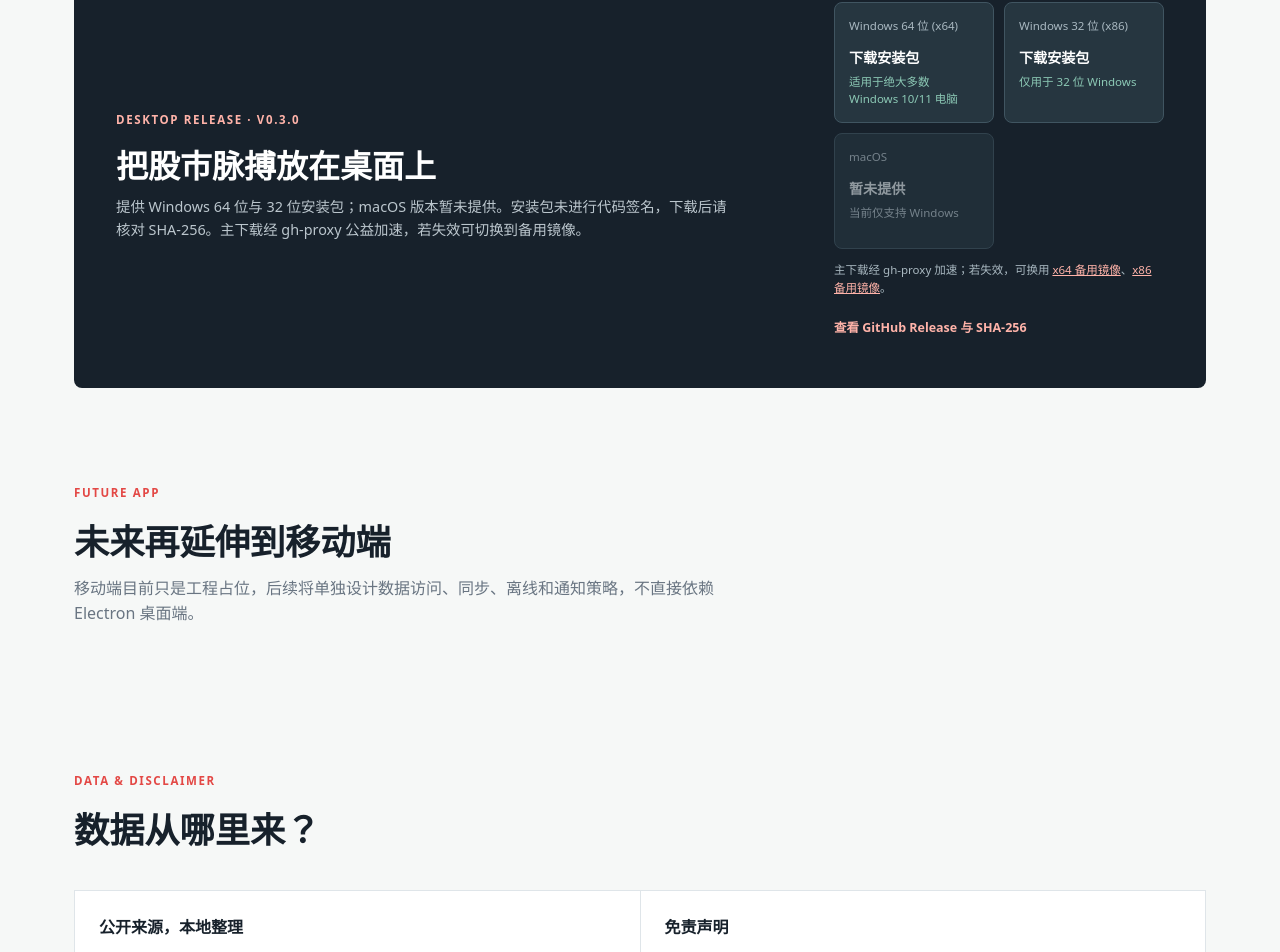
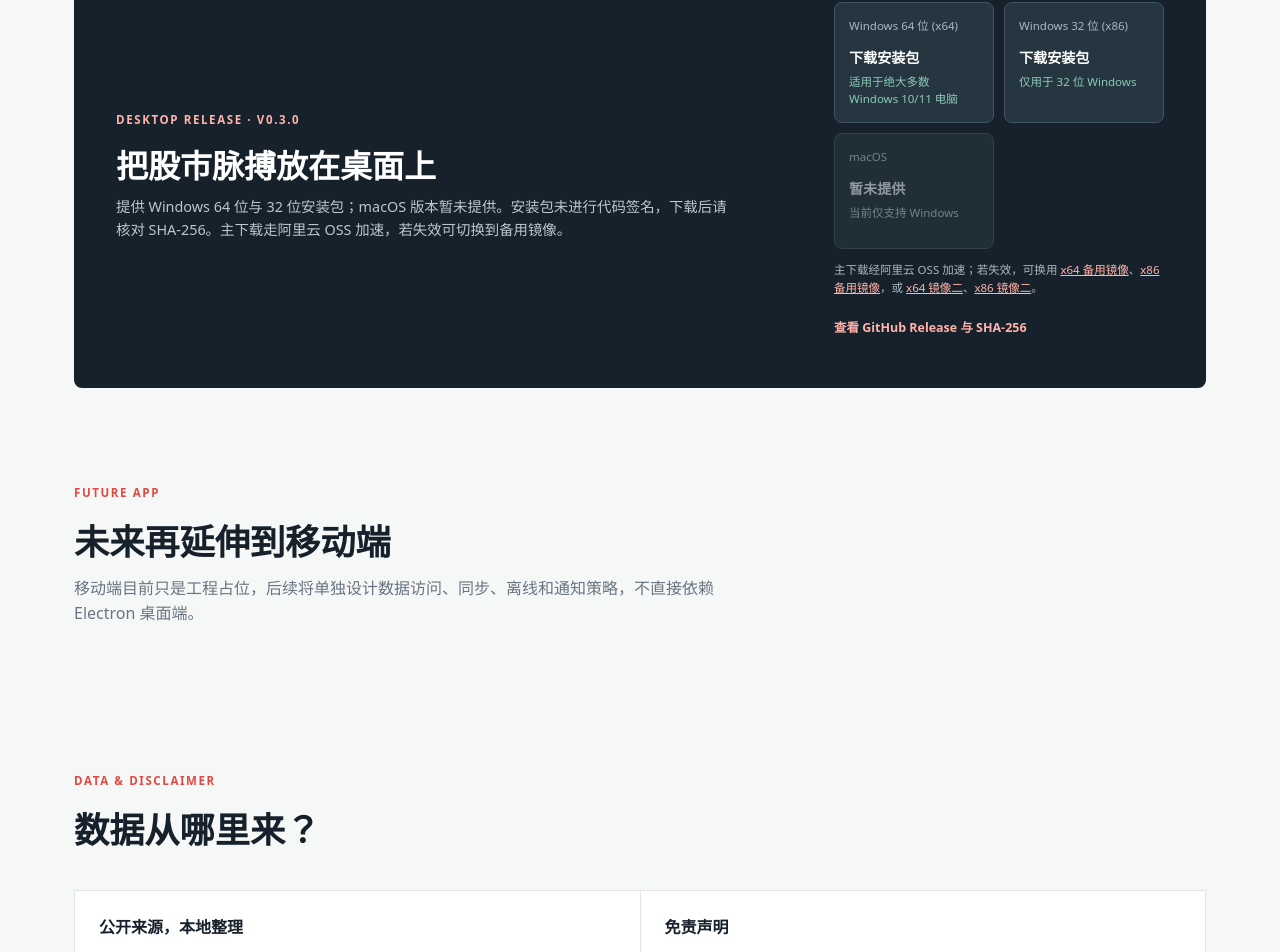
Before and after one commit to rjf1979/review_stock, a Vue app in the folder src/web/: page / in a window 1280 px wide. Shown: the part 3902-4854 px from the top of the page. Built offline with nearby package versions, Linux system fonts and the light colour scheme; the HTML template or start-up script is replaced by a standard one.

Commit message:
web: 官网下载主源改为阿里云 OSS 加速并更新至 v0.3.0

```diff
--- a/src/web/client/src/App.vue
+++ b/src/web/client/src/App.vue
@@ -6,10 +6,12 @@ import dailyReviewImage from './assets/desktop-screens/daily-review.png'
 import dragonTigerImage from './assets/desktop-screens/dragon-tiger.png'
 
 const downloads = {
-  x64: 'https://gh-proxy.com/https://github.com/rjf1979/review_stock/releases/download/v0.3.0/hangqing-desktop-0.3.0-win-x64-setup.exe',
-  ia32: 'https://gh-proxy.com/https://github.com/rjf1979/review_stock/releases/download/v0.3.0/hangqing-desktop-0.3.0-win-ia32-setup.exe',
-  x64Backup: 'https://ghfast.top/https://github.com/rjf1979/review_stock/releases/download/v0.3.0/hangqing-desktop-0.3.0-win-x64-setup.exe',
-  ia32Backup: 'https://ghfast.top/https://github.com/rjf1979/review_stock/releases/download/v0.3.0/hangqing-desktop-0.3.0-win-ia32-setup.exe',
+  x64: 'https://my-soft-2026.oss-cn-shanghai.aliyuncs.com/files/hangqing-desktop-0.3.0-win-x64-setup.exe',
+  ia32: 'https://my-soft-2026.oss-cn-shanghai.aliyuncs.com/files/hangqing-desktop-0.3.0-win-ia32-setup.exe',
+  x64Backup: 'https://gh-proxy.com/https://github.com/rjf1979/review_stock/releases/download/v0.3.0/hangqing-desktop-0.3.0-win-x64-setup.exe',
+  ia32Backup: 'https://gh-proxy.com/https://github.com/rjf1979/review_stock/releases/download/v0.3.0/hangqing-desktop-0.3.0-win-ia32-setup.exe',
+  x64Backup2: 'https://ghfast.top/https://github.com/rjf1979/review_stock/releases/download/v0.3.0/hangqing-desktop-0.3.0-win-x64-setup.exe',
+  ia32Backup2: 'https://ghfast.top/https://github.com/rjf1979/review_stock/releases/download/v0.3.0/hangqing-desktop-0.3.0-win-ia32-setup.exe',
   release: 'https://github.com/rjf1979/review_stock/releases/tag/v0.3.0'
 }
 
@@ -100,12 +102,12 @@ function openImage(src, alt) {
       </section>
 
       <section id="download" class="download-section">
-        <div><p class="kicker">DESKTOP RELEASE · V0.3.0</p><h2>把股市脉搏放在桌面上</h2><p>提供 Windows 64 位与 32 位安装包；macOS 版本暂未提供。安装包未进行代码签名，下载后请核对 SHA-256。主下载经 gh-proxy 公益加速，若失效可切换到备用镜像。</p></div>
+        <div><p class="kicker">DESKTOP RELEASE · V0.3.0</p><h2>把股市脉搏放在桌面上</h2><p>提供 Windows 64 位与 32 位安装包；macOS 版本暂未提供。安装包未进行代码签名，下载后请核对 SHA-256。主下载走阿里云 OSS 加速，若失效可切换到备用镜像。</p></div>
         <div class="download-options">
           <a class="download-option" :href="downloads.x64"><span>Windows 64 位 (x64)</span><strong>下载安装包</strong><small>适用于绝大多数 Windows 10/11 电脑</small></a>
           <a class="download-option" :href="downloads.ia32"><span>Windows 32 位 (x86)</span><strong>下载安装包</strong><small>仅用于 32 位 Windows</small></a>
           <div class="download-option unavailable" role="note"><span>macOS</span><strong>暂未提供</strong><small>当前仅支持 Windows</small></div>
-          <p class="download-note">主下载经 gh-proxy 加速；若失效，可换用 <a :href="downloads.x64Backup">x64 备用镜像</a>、<a :href="downloads.ia32Backup">x86 备用镜像</a>。</p>
+          <p class="download-note">主下载经阿里云 OSS 加速；若失效，可换用 <a :href="downloads.x64Backup">x64 备用镜像</a>、<a :href="downloads.ia32Backup">x86 备用镜像</a>，或 <a :href="downloads.x64Backup2">x64 镜像二</a>、<a :href="downloads.ia32Backup2">x86 镜像二</a>。</p>
           <a class="release-link" :href="downloads.release">查看 GitHub Release 与 SHA-256</a>
         </div>
       </section>
```
Also changed, not shown: src/web/public/assets/app.mjs, 1 other file (tests, documents, lock files or other folders).
